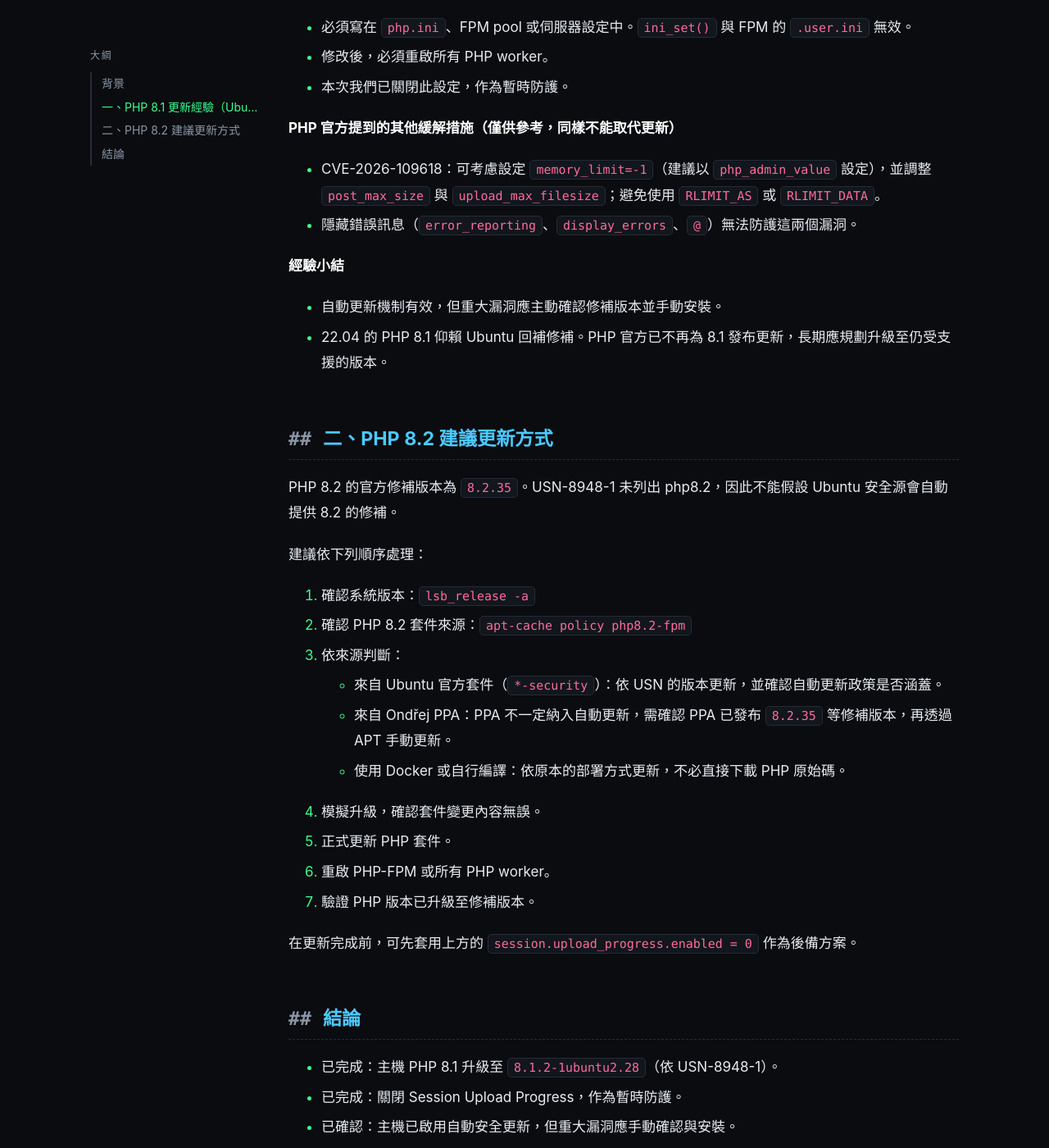
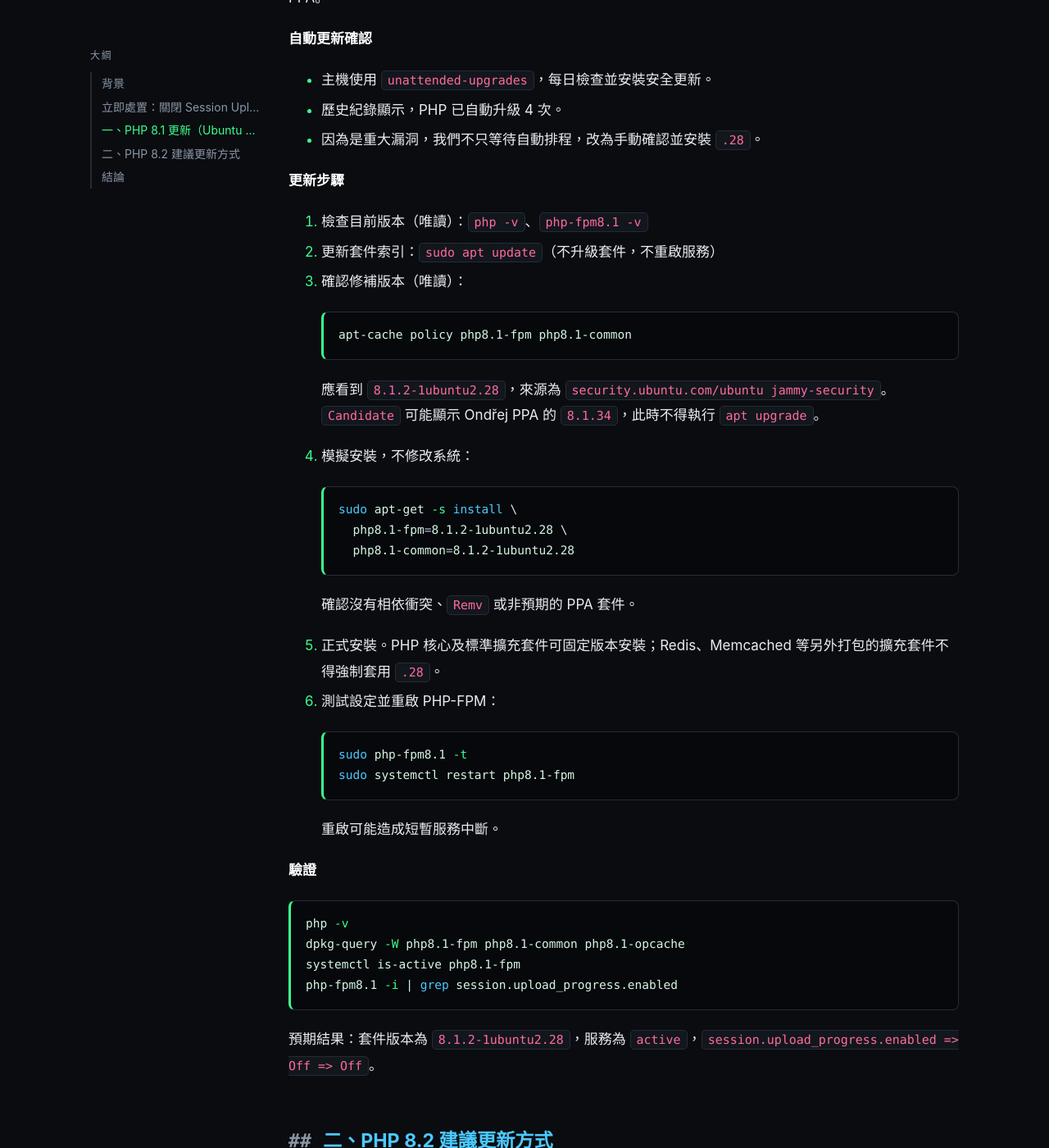
Before and after one commit to shanchiehchiu/ops-notes, a Jekyll site: the page built from php2shell-patch.md, in a window 1280 px wide and 1400 px high, scrolled down 1374 px. Shown: the whole window at 82% size. Built offline with Jekyll 4.4.1, drawn with Linux system fonts in a browser that asks for light colours; some of the changed text lies outside the part shown.

Commit message:
docs(linode): 精簡 PHP 8.1 更新步驟並將 ini 緩解移至漏洞說明旁
Co-Authored-By: Claude Haiku 5.5 <noreply@anthropic.com>

````diff
--- a/php2shell-patch.md
+++ b/php2shell-patch.md
@@ -19,69 +19,93 @@ PHP 官方公告：https://www.php.net/archive/2026.php#2026-10-21-5z
 
 Ubuntu 安全公告：https://ubuntu.com/security/notices/USN-8948-1
 
-## 一、PHP 8.1 更新經驗（Ubuntu 22.04）
+## 立即處置：關閉 Session Upload Progress
 
-主機環境為 Ubuntu 22.04，PHP 版本為 8.1。
-
-**確認自動更新**
-
-- 主機使用 `unattended-upgrades`，每日檢查並安裝安全更新。
-- 歷史紀錄顯示，PHP 已自動升級 4 次。
-
-**確認修補版本**
-
-- USN-8948-1 列出 22.04（jammy）的 php8.1 修補版本為 `8.1.2-1ubuntu2.28`。
-- 更新前主機為 `8.1.2-1ubuntu2.27`，`.28` 已可取得，但尚未自動安裝。
-- 因為是重大漏洞，我們沒有只等待自動排程，而是手動安裝 `.28`，並重啟 PHP-FPM。
-
-**暫時防護（後備方案）**
-
-在無法立即更新時，可先關閉 Session Upload Progress。此設定只封鎖已確認的 session 攻擊路徑，不能取代更新。
+在無法立即更新時，先關閉 Session Upload Progress。此設定只封鎖已確認的 session 攻擊路徑，不能取代更新。
 
 ```ini
 ; php.ini，或 FPM pool / 伺服器設定（需在請求解析前套用）
 session.upload_progress.enabled = 0
 ```
 
-注意事項：
-
 - 必須寫在 `php.ini`、FPM pool 或伺服器設定中。`ini_set()` 與 FPM 的 `.user.ini` 無效。
 - 修改後，必須重啟所有 PHP worker。
-- 本次我們已關閉此設定，作為暫時防護。
+- 本次已關閉此設定，作為暫時防護。
 
-**PHP 官方提到的其他緩解措施（僅供參考，同樣不能取代更新）**
+PHP 官方提到的其他緩解措施（同樣不能取代更新）：
 
 - CVE-2026-109618：可考慮設定 `memory_limit=-1`（建議以 `php_admin_value` 設定），並調整 `post_max_size` 與 `upload_max_filesize`；避免使用 `RLIMIT_AS` 或 `RLIMIT_DATA`。
 - 隱藏錯誤訊息（`error_reporting`、`display_errors`、`@`）無法防護這兩個漏洞。
 
-**經驗小結**
+## 一、PHP 8.1 更新（Ubuntu 22.04）
 
-- 自動更新機制有效，但重大漏洞應主動確認修補版本並手動安裝。
-- 22.04 的 PHP 8.1 仰賴 Ubuntu 回補修補。PHP 官方已不再為 8.1 發布更新，長期應規劃升級至仍受支援的版本。
+目標：從 `8.1.2-1ubuntu2.27` 更新至 Ubuntu Security 的 `8.1.2-1ubuntu2.28`，不切換到 Ondřej PPA。
+
+**自動更新確認**
+
+- 主機使用 `unattended-upgrades`，每日檢查並安裝安全更新。
+- 歷史紀錄顯示，PHP 已自動升級 4 次。
+- 因為是重大漏洞，我們不只等待自動排程，改為手動確認並安裝 `.28`。
+
+**更新步驟**
+
+1. 檢查目前版本（唯讀）：`php -v`、`php-fpm8.1 -v`
+2. 更新套件索引：`sudo apt update`（不升級套件，不重啟服務）
+3. 確認修補版本（唯讀）：
+
+   ```bash
+   apt-cache policy php8.1-fpm php8.1-common
+   ```
+
+   應看到 `8.1.2-1ubuntu2.28`，來源為 `security.ubuntu.com/ubuntu jammy-security`。`Candidate` 可能顯示 Ondřej PPA 的 `8.1.34`，此時不得執行 `apt upgrade`。
+4. 模擬安裝，不修改系統：
+
+   ```bash
+   sudo apt-get -s install \
+     php8.1-fpm=8.1.2-1ubuntu2.28 \
+     php8.1-common=8.1.2-1ubuntu2.28
+   ```
+
+   確認沒有相依衝突、`Remv` 或非預期的 PPA 套件。
+5. 正式安裝。PHP 核心及標準擴充套件可固定版本安裝；Redis、Memcached 等另外打包的擴充套件不得強制套用 `.28`。
+6. 測試設定並重啟 PHP-FPM：
+
+   ```bash
+   sudo php-fpm8.1 -t
+   sudo systemctl restart php8.1-fpm
+   ```
+
+   重啟可能造成短暫服務中斷。
+
+**驗證**
+
+```bash
+php -v
+dpkg-query -W php8.1-fpm php8.1-common php8.1-opcache
+systemctl is-active php8.1-fpm
+php-fpm8.1 -i | grep session.upload_progress.enabled
+```
+
+預期結果：套件版本為 `8.1.2-1ubuntu2.28`，服務為 `active`，`session.upload_progress.enabled => Off => Off`。
 
 ## 二、PHP 8.2 建議更新方式
 
 PHP 8.2 的官方修補版本為 `8.2.35`。USN-8948-1 未列出 php8.2，因此不能假設 Ubuntu 安全源會自動提供 8.2 的修補。
 
-建議依下列順序處理：
+1. 確認系統版本：`lsb_release -a`
+2. 確認套件來源：`apt-cache policy php8.2-fpm`
+3. 依來源處理：
+   - Ubuntu 官方套件（`*-security`）：依 USN 版本更新，並確認自動更新政策是否涵蓋。
+   - Ondřej PPA：PPA 不一定納入自動更新，需確認已發布 `8.2.35` 等修補版本，再以 APT 手動更新。
+   - Docker 或自行編譯：依原本的部署方式更新，不必直接下載 PHP 原始碼。
+4. 依第一節的方式模擬安裝、正式安裝、測試並重啟 PHP worker，最後驗證版本。
 
-1. 確認系統版本：`lsb_release -a`
-2. 確認 PHP 8.2 套件來源：`apt-cache policy php8.2-fpm`
-3. 依來源判斷：
-   - 來自 Ubuntu 官方套件（`*-security`）：依 USN 的版本更新，並確認自動更新政策是否涵蓋。
-   - 來自 Ondřej PPA：PPA 不一定納入自動更新，需確認 PPA 已發布 `8.2.35` 等修補版本，再透過 APT 手動更新。
-   - 使用 Docker 或自行編譯：依原本的部署方式更新，不必直接下載 PHP 原始碼。
-4. 模擬升級，確認套件變更內容無誤。
-5. 正式更新 PHP 套件。
-6. 重啟 PHP-FPM 或所有 PHP worker。
-7. 驗證 PHP 版本已升級至修補版本。
-
-在更新完成前，可先套用上方的 `session.upload_progress.enabled = 0` 作為後備方案。
+在更新完成前，先套用上方的 `session.upload_progress.enabled = 0`。
 
 ## 結論
 
-- 已完成：主機 PHP 8.1 升級至 `8.1.2-1ubuntu2.28`（依 USN-8948-1）。
 - 已完成：關閉 Session Upload Progress，作為暫時防護。
+- 已完成：PHP 8.1 升級至 `8.1.2-1ubuntu2.28`（依 USN-8948-1）。
 - 已確認：主機已啟用自動安全更新，但重大漏洞應手動確認與安裝。
-- 未確認：PHP 8.2 的修補來源。依上方步驟 2 確認後再決定。
-- 長期建議：規劃將 PHP 8.1 升級至受支援版本。
+- 未確認：PHP 8.2 的修補來源，依第二節步驟 2 確認。
+- 長期建議：規劃將 PHP 8.1 升級至受支援版本。PHP 官方已不再為 8.1 發布更新。
````
